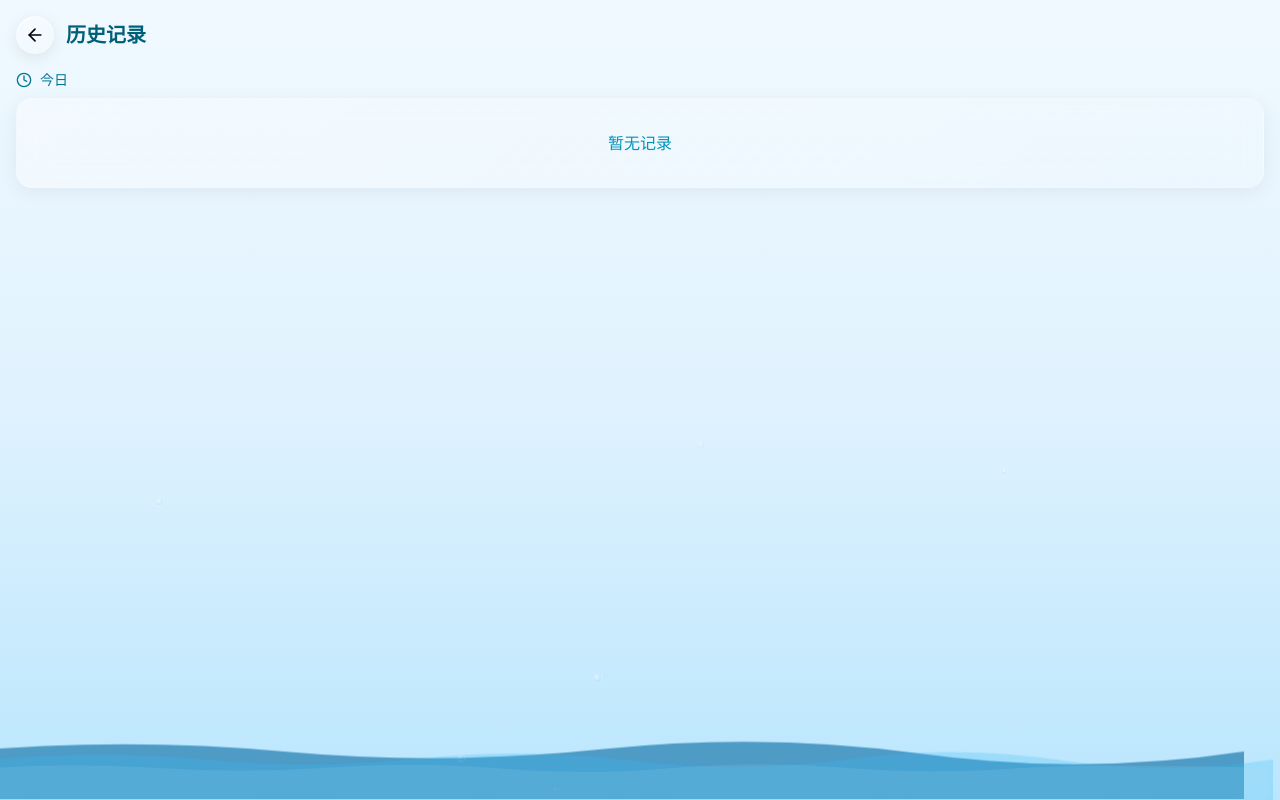
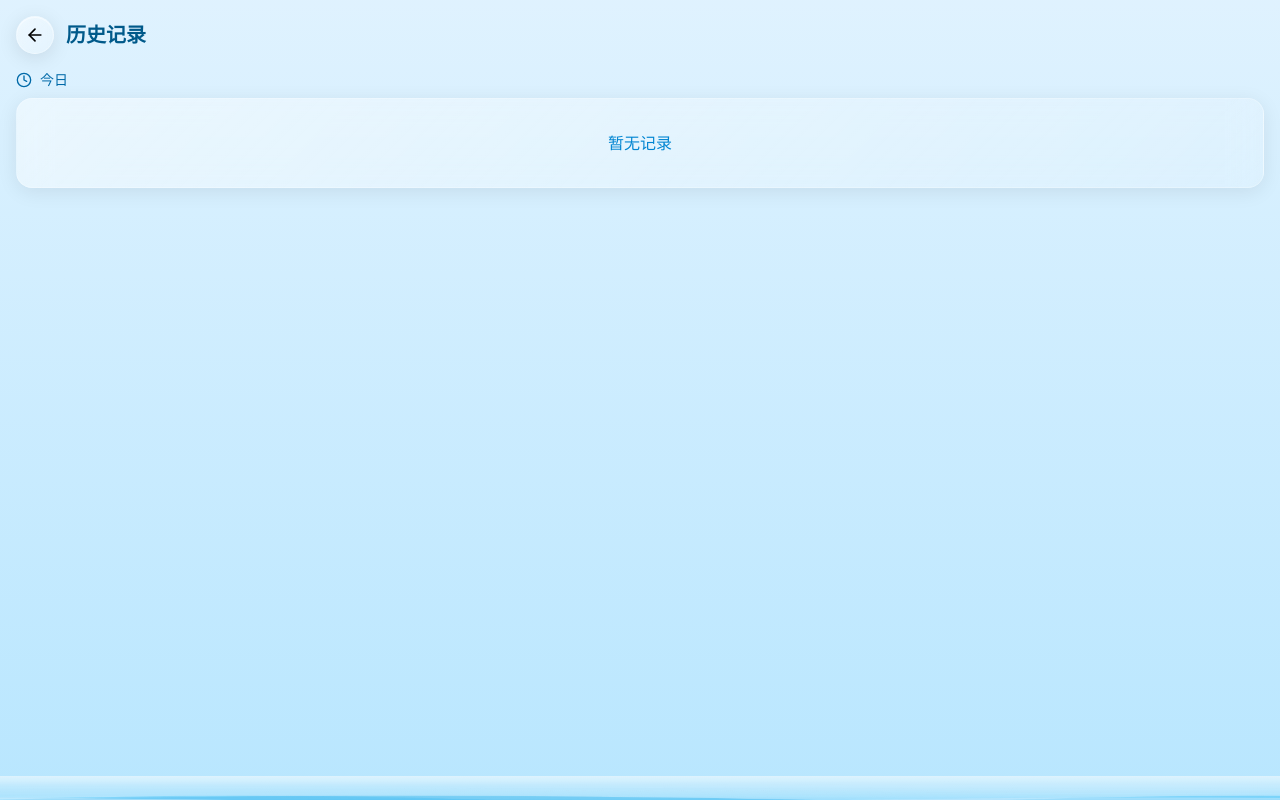
Before and after one commit to adam-ikari/water-reminder, a React (Vite) app: page / in a window 1280 px wide. Both pictures are taken after a click on the button 44 px from the left and 756 px from the top of the page. Built offline with nearby package versions, Linux system fonts and the light colour scheme.

Commit message:
feat: 3D水面效果
- 水面使用 rotateX 变换创建3D透视
- 多层波浪SVG动画，不同速度和透明度
- 水体渐变从浅到深，无缝连接
- 气泡带有左右摆动的3D效果
- 光线散射和深度层次

Co-Authored-By: Claude Opus 4.7 <noreply@anthropic.com>

```diff
--- a/src/App.tsx
+++ b/src/App.tsx
@@ -16,6 +16,7 @@ interface Bubble {
   size: number
   duration: number
   delay: number
+  wobble: number
 }
 
 export default function App() {
@@ -29,20 +30,21 @@ export default function App() {
   const [showHistory, setShowHistory] = useState(false)
   const [bubbles, setBubbles] = useState<Bubble[]>([])
 
-  // Generate random bubbles
+  // Generate bubbles with 3D wobble
   useEffect(() => {
     const generateBubble = () => {
       const bubble: Bubble = {
         id: Date.now() + Math.random(),
         x: 10 + Math.random() * 80,
-        size: 4 + Math.random() * 8,
-        duration: 3 + Math.random() * 4,
+        size: 3 + Math.random() * 6,
+        duration: 4 + Math.random() * 5,
         delay: Math.random() * 2,
+        wobble: Math.random() * 20 - 10,
       }
-      setBubbles(prev => [...prev.slice(-15), bubble])
+      setBubbles(prev => [...prev.slice(-20), bubble])
     }
 
-    const interval = setInterval(generateBubble, 800)
+    const interval = setInterval(generateBubble, 600)
     return () => clearInterval(interval)
   }, [])
 
@@ -82,60 +84,71 @@ export default function App() {
   }, {} as Record<string, DrinkRecord[]>)
 
   return (
-    <div className="min-h-screen relative overflow-hidden">
-      {/* Fullscreen water */}
+    <div className="min-h-screen relative overflow-hidden bg-gradient-to-b from-sky-100 to-sky-200">
+      {/* 3D Water container */}
+      <div className="absolute inset-0" style={{ perspective: '1000px' }}>
         <motion.div
-        className="absolute inset-0 water-container"
+          className="absolute inset-0 water-3d"
           initial={{ y: '100%' }}
           animate={{ y: `${100 - progress}%` }}
-        transition={{ duration: 1, ease: 'easeOut' }}
+          transition={{ duration: 1.2, ease: [0.4, 0, 0.2, 1] }}
+          style={{ transformStyle: 'preserve-3d' }}
         >
-        {/* Caustics - underwater light */}
-        <div className="absolute inset-0 caustics" />
-
-        {/* Back wave - deep water outline */}
-        <div className="absolute top-0 inset-x-0 h-24 -translate-y-1/2 wave-back">
-          <svg viewBox="0 0 1200 200" preserveAspectRatio="none" className="w-full h-full">
-            <path d="M0,100 Q150,70 300,100 T600,95 T900,105 T1200,100 L1200,200 L0,200 Z" fill="rgba(3,105,161,0.85)" />
+          {/* Water surface with 3D transform */}
+          <div className="water-surface">
+            {/* Animated wave mesh */}
+            <div className="wave-mesh">
+              <svg viewBox="0 0 100 30" preserveAspectRatio="none" className="wave-svg wave-1">
+                <path d="M0,15 Q5,10 10,15 T20,15 T30,15 T40,15 T50,15 T60,15 T70,15 T80,15 T90,15 T100,15 L100,30 L0,30 Z" />
+              </svg>
+              <svg viewBox="0 0 100 30" preserveAspectRatio="none" className="wave-svg wave-2">
+                <path d="M0,15 Q8,20 16,15 T32,15 T48,15 T64,15 T80,15 T96,15 T100,15 L100,30 L0,30 Z" />
+              </svg>
+              <svg viewBox="0 0 100 30" preserveAspectRatio="none" className="wave-svg wave-3">
+                <path d="M0,15 Q6,12 12,15 T24,15 T36,15 T48,15 T60,15 T72,15 T84,15 T96,15 T100,15 L100,30 L0,30 Z" />
               </svg>
             </div>
 
-        {/* Middle wave - surface */}
-        <div className="absolute top-0 inset-x-0 h-20 -translate-y-1/2 wave-middle">
-          <svg viewBox="0 0 1200 160" preserveAspectRatio="none" className="w-full h-full">
-            <path d="M0,80 Q100,60 200,80 T400,78 T600,82 T800,79 T1000,81 T1200,80 L1200,160 L0,160 Z" fill="rgba(56,189,248,0.5)" />
-          </svg>
+            {/* Caustics light patterns */}
+            <div className="caustics-3d" />
+
+            {/* Reflection layer */}
+            <div className="water-reflection" />
           </div>
 
-        {/* Front wave - highlight */}
-        <div className="absolute top-0 inset-x-0 h-16 -translate-y-1/2 wave-front">
-          <svg viewBox="0 0 1200 120" preserveAspectRatio="none" className="w-full h-full">
-            <path d="M0,60 Q80,50 160,60 T320,59 T480,61 T640,60 T800,59 T960,61 T1200,60 L1200,120 L0,120 Z" fill="rgba(186,230,253,0.4)" />
-          </svg>
-        </div>
-
-        {/* Bubbles */}
+          {/* Water body with depth gradient */}
+          <div className="water-body">
+            {/* Bubbles with 3D wobble */}
             {bubbles.map(bubble => (
               <motion.div
                 key={bubble.id}
-            className="absolute rounded-full bubble"
+                className="bubble-3d"
                 style={{
                   left: `${bubble.x}%`,
                   width: bubble.size,
                   height: bubble.size,
                 }}
-            initial={{ y: 0, opacity: 0 }}
-            animate={{ y: -400, opacity: [0, 0.7, 0.5, 0] }}
-            transition={{ duration: bubble.duration, delay: bubble.delay, ease: 'easeOut' }}
+                initial={{ y: 0, opacity: 0, x: 0 }}
+                animate={{
+                  y: -500,
+                  opacity: [0, 0.6, 0.4, 0],
+                  x: [0, bubble.wobble, -bubble.wobble/2, bubble.wobble/3, 0]
+                }}
+                transition={{
+                  duration: bubble.duration,
+                  delay: bubble.delay,
+                  ease: 'easeOut'
+                }}
               />
             ))}
 
-        {/* Subtle light rays */}
-        <div className="absolute inset-0 pointer-events-none opacity-30">
-          <div className="absolute top-0 left-1/3 w-px h-full bg-gradient-to-b from-white/40 via-white/20 to-transparent" />
-          <div className="absolute top-0 right-1/3 w-px h-full bg-gradient-to-b from-white/30 via-white/15 to-transparent" />
+            {/* Depth layers */}
+            <div className="depth-layer depth-1" />
+            <div className="depth-layer depth-2" />
+            <div className="depth-layer depth-3" />
           </div>
         </motion.div>
+      </div>
 
       {/* Content */}
       <AnimatePresence mode="wait">
@@ -149,27 +162,40 @@ export default function App() {
           >
             {/* Counter */}
             <div className="text-center">
-              <motion.span key={today} initial={{ scale: 1.2 }} animate={{ scale: 1 }} className="text-6xl font-bold text-white drop-shadow-lg">
+              <motion.span
+                key={today}
+                initial={{ scale: 1.2, opacity: 0 }}
+                animate={{ scale: 1, opacity: 1 }}
+                className="text-6xl font-bold text-white drop-shadow-lg"
+              >
                 {today}
               </motion.span>
               <p className="text-white/80 mt-2">/ {goal} {t('glasses')}</p>
             </div>
 
-            {/* Add button - liquid glass */}
+            {/* Add button */}
             <motion.button
               whileTap={{ scale: 0.95 }}
               onClick={addDrink}
               className="liquid-button w-24 h-24 flex items-center justify-center"
             >
-              <AnimatePresence>{isAnimating && <motion.div className="absolute inset-0 rounded-full bg-white/30" initial={{ scale: 1 }} animate={{ scale: 2, opacity: 0 }} />}</AnimatePresence>
-              <Plus className="w-10 h-10 text-cyan-700" />
+              <AnimatePresence>
+                {isAnimating && (
+                  <motion.div
+                    className="absolute inset-0 rounded-full bg-white/30"
+                    initial={{ scale: 1 }}
+                    animate={{ scale: 2, opacity: 0 }}
+                  />
+                )}
+              </AnimatePresence>
+              <Plus className="w-10 h-10 text-sky-700" />
             </motion.button>
 
             {/* Bottom actions */}
-            <button onClick={() => setShowHistory(true)} className="fixed bottom-8 left-8 text-white/70">
+            <button onClick={() => setShowHistory(true)} className="fixed bottom-8 left-8 text-white/60 hover:text-white/80 transition-colors">
               <History className="w-6 h-6" />
             </button>
-            <button onClick={() => setShowSettings(true)} className="fixed bottom-8 right-8 text-white/70">
+            <button onClick={() => setShowSettings(true)} className="fixed bottom-8 right-8 text-white/60 hover:text-white/80 transition-colors">
               <Settings className="w-6 h-6" />
             </button>
           </motion.div>
@@ -186,21 +212,21 @@ export default function App() {
               <button onClick={() => setShowHistory(false)} className="liquid-button p-2">
                 <ArrowLeft className="w-5 h-5" />
               </button>
-              <h1 className="text-xl font-semibold text-cyan-800">{t('history')}</h1>
+              <h1 className="text-xl font-semibold text-sky-800">{t('history')}</h1>
             </div>
 
             <div className="mb-6">
-              <div className="flex items-center gap-2 text-cyan-700 text-sm mb-2">
+              <div className="flex items-center gap-2 text-sky-700 text-sm mb-2">
                 <Clock className="w-4 h-4" />
                 {t('todayDrinks')}
               </div>
               <div className="liquid-card p-4 space-y-2">
                 {todayRecords.length > 0 ? todayRecords.map(r => (
                   <div key={r.id} className="flex items-center justify-between">
-                    <span className="text-cyan-800">{r.timestamp.toLocaleTimeString(i18n.language === 'zh' ? 'zh-CN' : 'en-US', { hour: '2-digit', minute: '2-digit' })}</span>
+                    <span className="text-sky-800">{r.timestamp.toLocaleTimeString(i18n.language === 'zh' ? 'zh-CN' : 'en-US', { hour: '2-digit', minute: '2-digit' })}</span>
                     <button onClick={() => removeDrink(r.id)} className="text-red-400 p-1"><X className="w-4 h-4" /></button>
                   </div>
-                )) : <div className="text-cyan-600 text-center py-4">{t('noRecords')}</div>}
+                )) : <div className="text-sky-600 text-center py-4">{t('noRecords')}</div>}
               </div>
             </div>
 
@@ -210,12 +236,12 @@ export default function App() {
                 .sort((a, b) => new Date(b[0]).getTime() - new Date(a[0]).getTime())
                 .map(([date, records]) => (
                   <div key={date} className="mb-4">
-                    <div className="text-cyan-700 text-sm mb-2">{date}</div>
+                    <div className="text-sky-700 text-sm mb-2">{date}</div>
                     <div className="liquid-card p-3 space-y-1">
                       {records.sort((a, b) => b.timestamp.getTime() - a.timestamp.getTime()).map(r => (
                         <div key={r.id} className="flex items-center justify-between text-sm">
-                          <span className="text-cyan-700">{r.timestamp.toLocaleTimeString(i18n.language === 'zh' ? 'zh-CN' : 'en-US', { hour: '2-digit', minute: '2-digit' })}</span>
-                          <span className="text-cyan-500">+1 {t('glass')}</span>
+                          <span className="text-sky-700">{r.timestamp.toLocaleTimeString(i18n.language === 'zh' ? 'zh-CN' : 'en-US', { hour: '2-digit', minute: '2-digit' })}</span>
+                          <span className="text-sky-500">+1 {t('glass')}</span>
                         </div>
                       ))}
                     </div>
@@ -229,26 +255,39 @@ export default function App() {
       {/* Settings */}
       <AnimatePresence>
         {showSettings && (
-          <motion.div initial={{ opacity: 0 }} animate={{ opacity: 1 }} exit={{ opacity: 0 }} className="fixed inset-0 bg-cyan-900/30 flex items-center justify-center p-4" onClick={() => setShowSettings(false)}>
-            <motion.div initial={{ scale: 0.95 }} animate={{ scale: 1 }} className="liquid-card p-6 w-full max-w-xs" onClick={e => e.stopPropagation()}>
-              <h2 className="font-semibold text-cyan-800 mb-4">{t('settings')}</h2>
+          <motion.div
+            initial={{ opacity: 0 }}
+            animate={{ opacity: 1 }}
+            exit={{ opacity: 0 }}
+            className="fixed inset-0 bg-sky-900/30 flex items-center justify-center p-4"
+            onClick={() => setShowSettings(false)}
+          >
+            <motion.div
+              initial={{ scale: 0.95 }}
+              animate={{ scale: 1 }}
+              className="liquid-card p-6 w-full max-w-xs"
+              onClick={e => e.stopPropagation()}
+            >
+              <h2 className="font-semibold text-sky-800 mb-4">{t('settings')}</h2>
 
-              {/* Reminder toggle */}
               <div className="flex items-center justify-between mb-4">
-                <div className="flex items-center gap-2 text-cyan-700">
+                <div className="flex items-center gap-2 text-sky-700">
                   {reminderEnabled ? <Bell className="w-4 h-4" /> : <BellOff className="w-4 h-4" />}
                   <span className="text-sm">{t('reminder')}</span>
                 </div>
                 <button
                   onClick={() => setReminderEnabled(!reminderEnabled)}
-                  className={`w-10 h-6 rounded-full transition-colors ${reminderEnabled ? 'bg-cyan-500' : 'bg-gray-300'}`}
+                  className={`w-10 h-6 rounded-full transition-colors ${reminderEnabled ? 'bg-sky-500' : 'bg-gray-300'}`}
                 >
                   <div className={`w-4 h-4 bg-white rounded-full transition-transform mt-1 ${reminderEnabled ? 'translate-x-5' : 'translate-x-1'}`} />
                 </button>
               </div>
 
-              {/* Language */}
-              <select value={i18n.language} onChange={e => { i18n.changeLanguage(e.target.value); localStorage.setItem('lang', e.target.value); }} className="w-full p-2 liquid-input">
+              <select
+                value={i18n.language}
+                onChange={e => { i18n.changeLanguage(e.target.value); localStorage.setItem('lang', e.target.value); }}
+                className="w-full p-2 liquid-input"
+              >
                 <option value="zh">中文</option>
                 <option value="en">English</option>
               </select>
--- a/src/index.css
+++ b/src/index.css
@@ -6,123 +6,172 @@
 }
 
 body {
-  background: linear-gradient(180deg, #f0f9ff 0%, #e0f2fe 50%, #bae6fd 100%);
+  background: linear-gradient(180deg, #e0f2fe 0%, #bae6fd 100%);
   min-height: 100dvh;
 }
 
 @media (prefers-color-scheme: dark) {
-  body { background: linear-gradient(180deg, #0c4a6e 0%, #155e75 50%, #164e63 100%); }
+  body { background: linear-gradient(180deg, #0c4a6e 0%, #164e63 100%); }
 }
 
-/* Water container - realistic gradient */
-.water-container {
+/* 3D Water container */
+.water-3d {
+  position: absolute;
+  inset: 0;
+  transform-style: preserve-3d;
+  perspective: 800px;
+}
+
+/* Water surface - continuous wave top */
+.water-surface {
+  position: absolute;
+  top: 0;
+  left: -50%;
+  right: -50%;
+  height: 80px;
+  transform: translateY(-40px) rotateX(45deg);
+  transform-origin: center center;
   background: linear-gradient(180deg,
-    rgba(186, 230, 253, 0.6) 0%,
-    rgba(125, 211, 252, 0.75) 15%,
-    rgba(56, 189, 248, 0.85) 35%,
-    rgba(14, 165, 233, 0.92) 55%,
-    rgba(2, 132, 199, 0.96) 75%,
+    rgba(186, 230, 253, 0.95) 0%,
+    rgba(125, 211, 252, 0.9) 50%,
+    rgba(56, 189, 248, 0.85) 100%
+  );
+  overflow: visible;
+}
+
+/* Wave mesh */
+.wave-mesh {
+  position: absolute;
+  inset: 0;
+}
+
+.wave-svg {
+  position: absolute;
+  width: 200%;
+  height: 100%;
+  left: 0;
+}
+
+.wave-1 {
+  fill: rgba(56, 189, 248, 0.8);
+  animation: wave-move-1 7s linear infinite;
+}
+
+.wave-2 {
+  fill: rgba(14, 165, 233, 0.6);
+  animation: wave-move-2 9s linear infinite;
+}
+
+.wave-3 {
+  fill: rgba(186, 230, 253, 0.5);
+  animation: wave-move-3 5s linear infinite;
+}
+
+@keyframes wave-move-1 {
+  0% { transform: translateX(0); }
+  100% { transform: translateX(-50%); }
+}
+
+@keyframes wave-move-2 {
+  0% { transform: translateX(-25%); }
+  100% { transform: translateX(-75%); }
+}
+
+@keyframes wave-move-3 {
+  0% { transform: translateX(-10%); }
+  100% { transform: translateX(-60%); }
+}
+
+/* Caustics */
+.caustics-3d {
+  position: absolute;
+  inset: 0;
+  background:
+    radial-gradient(ellipse 50% 40% at 30% 50%, rgba(255,255,255,0.35) 0%, transparent 70%),
+    radial-gradient(ellipse 60% 50% at 70% 40%, rgba(255,255,255,0.25) 0%, transparent 60%);
+  animation: caustics-float 5s ease-in-out infinite;
+}
+
+@keyframes caustics-float {
+  0%, 100% { opacity: 0.7; }
+  50% { opacity: 1; }
+}
+
+/* Water reflection */
+.water-reflection {
+  position: absolute;
+  inset: 0;
+  background: linear-gradient(180deg, rgba(255,255,255,0.5) 0%, transparent 60%);
+}
+
+/* Water body - seamless with surface */
+.water-body {
+  position: absolute;
+  top: 0;
+  left: 0;
+  right: 0;
+  bottom: 0;
+  background: linear-gradient(180deg,
+    rgba(56, 189, 248, 0.85) 0%,
+    rgba(14, 165, 233, 0.9) 25%,
+    rgba(2, 132, 199, 0.95) 50%,
     rgba(3, 105, 161, 1) 100%
   );
+  overflow: hidden;
 }
 
-/* Realistic caustics - underwater light patterns */
-.caustics {
-  background:
-    radial-gradient(ellipse 120% 80% at 25% 35%, rgba(255,255,255,0.18) 0%, transparent 60%),
-    radial-gradient(ellipse 90% 60% at 75% 25%, rgba(255,255,255,0.14) 0%, transparent 50%),
-    radial-gradient(ellipse 70% 50% at 45% 55%, rgba(255,255,255,0.1) 0%, transparent 40%),
-    radial-gradient(ellipse 80% 55% at 65% 65%, rgba(255,255,255,0.08) 0%, transparent 35%),
-    radial-gradient(ellipse 50% 35% at 35% 75%, rgba(255,255,255,0.06) 0%, transparent 25%);
-  animation: caustics 12s ease-in-out infinite;
-  filter: blur(1px);
+/* Depth layers */
+.depth-layer {
+  position: absolute;
+  inset: 0;
+  pointer-events: none;
 }
 
-@keyframes caustics {
-  0%, 100% {
-    opacity: 0.6;
-    transform: scale(1) rotate(0deg);
-  }
-  20% {
-    opacity: 0.75;
-    transform: scale(1.01) rotate(0.5deg);
-  }
-  40% {
-    opacity: 0.65;
-    transform: scale(1.02) rotate(-0.3deg);
-  }
-  60% {
-    opacity: 0.8;
-    transform: scale(1.015) rotate(0.2deg);
-  }
-  80% {
-    opacity: 0.7;
-    transform: scale(1.01) rotate(-0.1deg);
-  }
+.depth-1 {
+  background: radial-gradient(ellipse 100% 60% at 50% 10%, rgba(255,255,255,0.2) 0%, transparent 80%);
 }
 
-/* Realistic bubble */
-.bubble {
-  background: radial-gradient(circle at 35% 35%,
-    rgba(255,255,255,0.95) 0%,
-    rgba(255,255,255,0.6) 20%,
-    rgba(200,230,255,0.3) 50%,
-    transparent 70%);
-  border: 1px solid rgba(255,255,255,0.2);
-  box-shadow:
-    0 0 2px rgba(255,255,255,0.3),
-    inset 0 -1px 2px rgba(0,100,150,0.1);
+.depth-2 {
+  background: radial-gradient(ellipse 70% 50% at 25% 30%, rgba(255,255,255,0.12) 0%, transparent 60%);
 }
 
-/* Wave layers - more subtle and natural */
-.wave-back {
-  animation: wave-back 8s ease-in-out infinite;
-  opacity: 0.7;
+.depth-3 {
+  background: radial-gradient(ellipse 80% 55% at 75% 50%, rgba(255,255,255,0.1) 0%, transparent 55%);
+  animation: depth-shimmer 6s ease-in-out infinite;
 }
 
-.wave-middle {
-  animation: wave-middle 6s ease-in-out infinite;
-  opacity: 0.5;
+@keyframes depth-shimmer {
+  0%, 100% { opacity: 0.6; }
+  50% { opacity: 1; }
 }
 
-.wave-front {
-  animation: wave-front 4s ease-in-out infinite;
-  opacity: 0.3;
+/* 3D Bubble */
+.bubble-3d {
+  position: absolute;
+  bottom: 0;
+  border-radius: 50%;
+  background: radial-gradient(circle at 30% 30%,
+    rgba(255,255,255,0.95) 0%,
+    rgba(255,255,255,0.5) 25%,
+    rgba(200,230,255,0.2) 60%,
+    transparent 80%);
+  border: 1px solid rgba(255,255,255,0.2);
+  box-shadow: 0 0 6px rgba(255,255,255,0.15);
 }
 
-@keyframes wave-back {
-  0%, 100% { transform: translateX(0) translateY(-50%); }
-  25% { transform: translateX(-2%) translateY(-51%); }
-  50% { transform: translateX(-4%) translateY(-50%); }
-  75% { transform: translateX(-2%) translateY(-49%); }
-}
-
-@keyframes wave-middle {
-  0%, 100% { transform: translateX(0) translateY(-50%); }
-  33% { transform: translateX(2%) translateY(-49%); }
-  66% { transform: translateX(-1%) translateY(-51%); }
-}
-
-@keyframes wave-front {
-  0%, 100% { transform: translateX(0) translateY(-50%); }
-  50% { transform: translateX(-1.5%) translateY(-50%); }
-}
-
-/* Liquid glass button - subtle */
+/* Liquid glass button */
 .liquid-button {
-  background: linear-gradient(135deg, rgba(255,255,255,0.45) 0%, rgba(255,255,255,0.15) 100%);
+  background: linear-gradient(135deg, rgba(255,255,255,0.5) 0%, rgba(255,255,255,0.2) 100%);
   backdrop-filter: blur(16px);
   -webkit-backdrop-filter: blur(16px);
-  border: 1px solid rgba(255,255,255,0.25);
+  border: 1px solid rgba(255,255,255,0.3);
   border-radius: 9999px;
-  box-shadow:
-    0 4px 16px rgba(0,0,0,0.08),
-    inset 0 1px 0 rgba(255,255,255,0.4);
+  box-shadow: 0 4px 20px rgba(0,0,0,0.1), inset 0 1px 0 rgba(255,255,255,0.5);
   transition: all 0.15s ease;
 }
 
 .liquid-button:hover {
-  background: linear-gradient(135deg, rgba(255,255,255,0.55) 0%, rgba(255,255,255,0.2) 100%);
+  background: linear-gradient(135deg, rgba(255,255,255,0.6) 0%, rgba(255,255,255,0.25) 100%);
 }
 
 .liquid-button:active {
@@ -131,16 +180,16 @@ body {
 
 /* Liquid glass card */
 .liquid-card {
-  background: linear-gradient(135deg, rgba(255,255,255,0.4) 0%, rgba(255,255,255,0.15) 100%);
+  background: linear-gradient(135deg, rgba(255,255,255,0.45) 0%, rgba(255,255,255,0.15) 100%);
   backdrop-filter: blur(16px);
   -webkit-backdrop-filter: blur(16px);
-  border: 1px solid rgba(255,255,255,0.2);
+  border: 1px solid rgba(255,255,255,0.25);
   border-radius: 16px;
-  box-shadow: 0 4px 20px rgba(0,0,0,0.06);
+  box-shadow: 0 4px 20px rgba(0,0,0,0.08);
 }
 
 .liquid-input {
-  background: rgba(255,255,255,0.35);
+  background: rgba(255,255,255,0.4);
   backdrop-filter: blur(8px);
   border: 1px solid rgba(255,255,255,0.2);
   border-radius: 10px;
```
Also changed, not shown: .omc/project-memory.json. Lines whose indentation alone changed are shown as unchanged.
